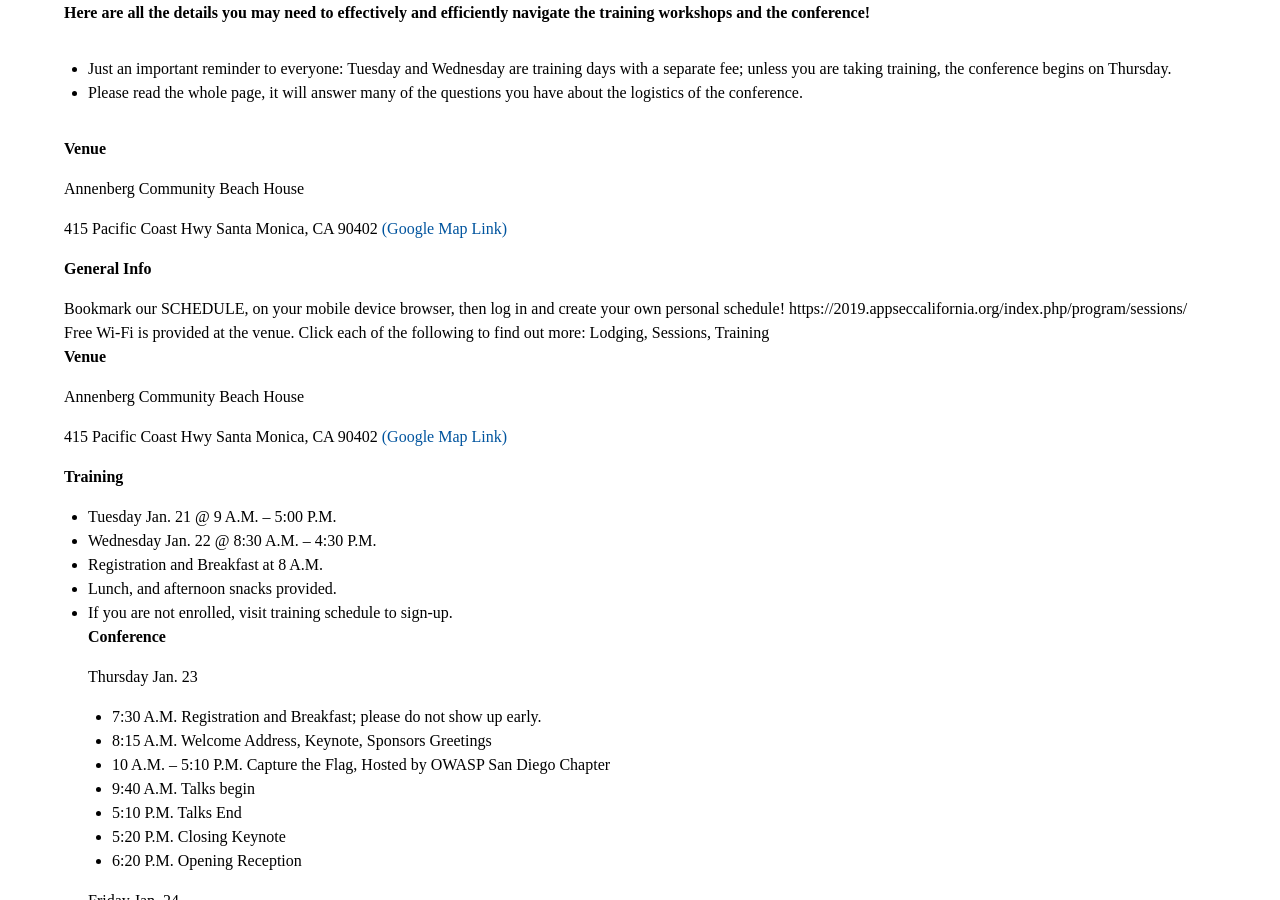
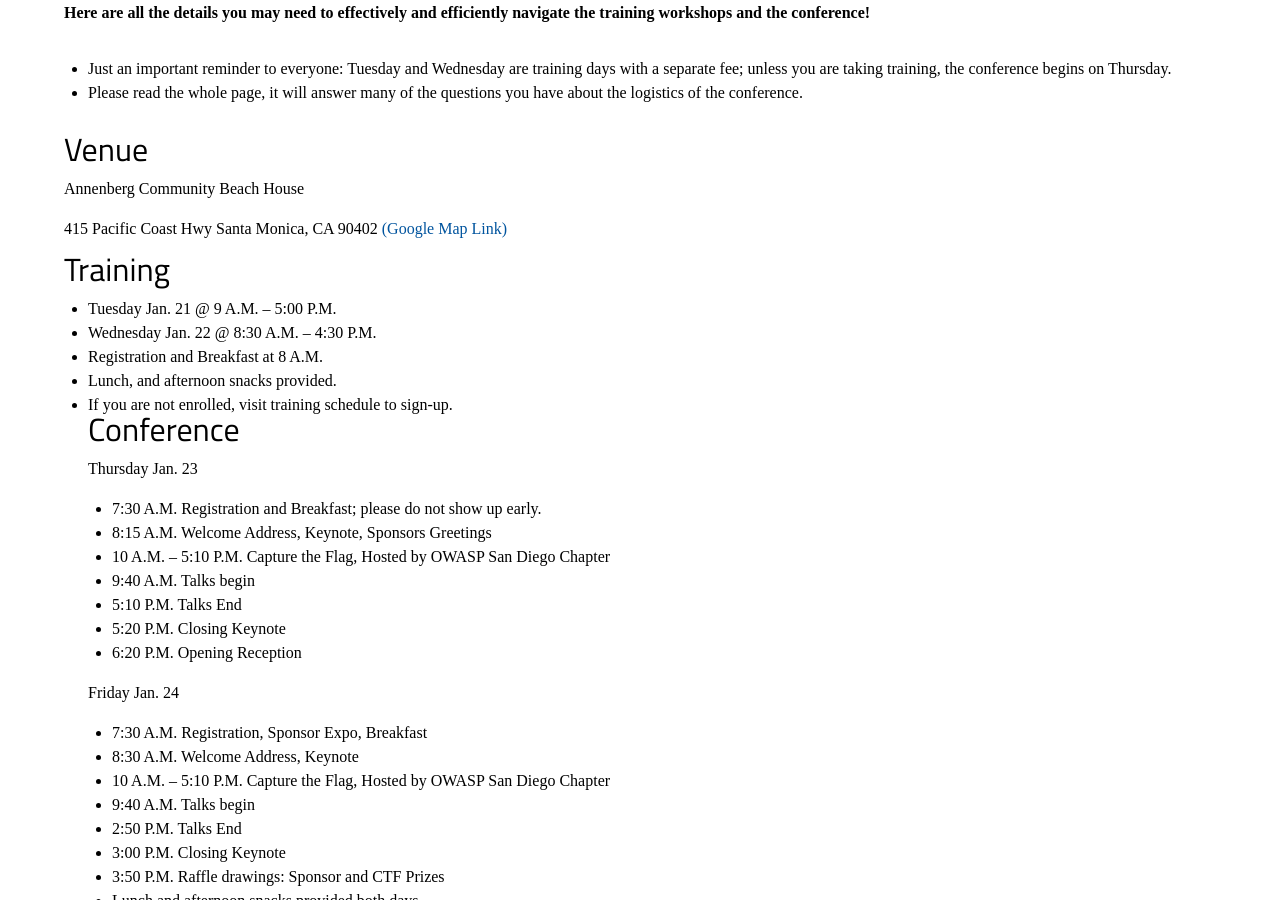
Before and after one commit to OWASP/2020-appseccalifornia, a Jekyll site: the page built from logistics/index.html, in a window 1280 px wide and 900 px high, scrolled down 490 px. Built offline with Jekyll 4.4.1, drawn with Linux system fonts in a browser that asks for light colours; some web fonts are replaced; comment, search, counter and statistics services are not loaded.

Commit message:
formatting logistics

```diff
--- a/logistics/index.html
+++ b/logistics/index.html
@@ -17,22 +17,11 @@ Go ahead, make your day, and ours, too!</p>
 </ul>
 </p>
 
-<p><b>Venue</b></p>
+<h2>Venue</h2>
 <p>Annenberg Community Beach House</p>
 <p>415 Pacific Coast Hwy Santa Monica, CA 90402 <a href="https://goo.gl/maps/QPMG8Aapf2RcaHb16">(Google Map Link)</a></p>
 
-<p><b>General Info</b></p>
-Bookmark our SCHEDULE, on your mobile device browser, then log in and create your own personal schedule! https://2019.appseccalifornia.org/index.php/program/sessions/
-Free Wi-Fi is provided at the venue.
-Click each of the following to find out more: Lodging, Sessions, Training
-
-
-<p><b>Venue</b></p>
-<p>Annenberg Community Beach House</p>
-<p>415 Pacific Coast Hwy Santa Monica, CA 90402 <a href="https://goo.gl/maps/QPMG8Aapf2RcaHb16">(Google Map Link)</a></p>
-
-
-<p><b>Training</b></p>
+<h2>Training</h2>
 <ul>
 <li>Tuesday Jan. 21 @ 9 A.M. – 5:00 P.M.</li>
 <li>Wednesday Jan. 22 @ 8:30 A.M. –  4:30 P.M.</li>
@@ -41,7 +30,7 @@ Click each of the following to find out more: Lodging, Sessions, Training
 <li>If you are not enrolled, visit training schedule to sign-up.</li>
 
 
-<p><b>Conference</b></p>
+<h2>Conference</h2>
 <p>Thursday Jan. 23</p>
 <ul>
 <li>7:30 A.M. Registration and Breakfast; please do not show up early.</li>
```
